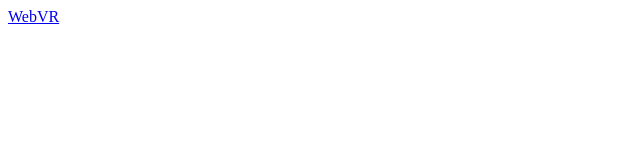
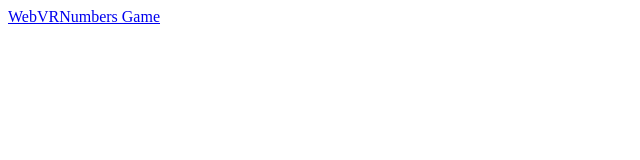
Before and after one commit to mukeshcv19/mukeshcv19.github.io, a plain HTML site: page index.html in a window 1280 px wide. Shown: the whole page, without its empty margins (0-640 px from the left). Drawn offline with Linux system fonts and the light colour scheme.

Commit message:
Updated index

```diff
--- a/index.html
+++ b/index.html
@@ -4,6 +4,7 @@
 
     <body>
         <a href="/webvr.html">WebVR</a>
+        <a href="/numbers.html">Numbers Game</a>
     </body>
 
 </html>
```
